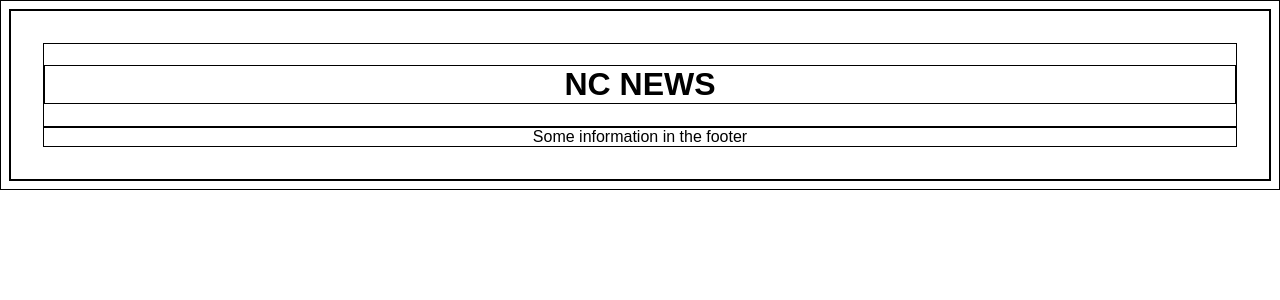
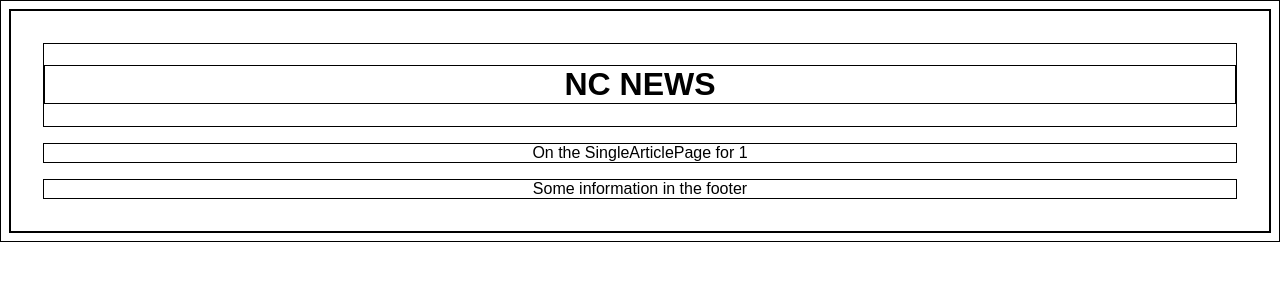
Before and after one commit to Brums16/NC-News-Project, a React (Vite) app: page /articles/1 in a window 1280 px wide. Shown: the top 300 px of the page. Built offline with nearby package versions, Linux system fonts and the light colour scheme.

Commit message:
settting up single page

```diff
--- a/src/App.jsx
+++ b/src/App.jsx
@@ -7,6 +7,7 @@ import './App.css'
 import HomePage from './components/HomePage'
 import ArticlesPage from './components/ArticlesPage'
 import UserPage from './components/UserPage'
+import SingleArticlePage from './components/SingleArticlePage'
 
 
 
@@ -18,7 +19,9 @@ function App() {
     <Routes>
         <Route path="/" element={<HomePage />} />
         <Route path="/articles" element={<ArticlesPage />} />
+        <Route path="/articles/:articleid" element={<SingleArticlePage />} />
         <Route path="/user" element={<UserPage />} />
+
       </Routes>
 
 
--- /dev/null
+++ b/src/components/SingleArticlePage.jsx
@@ -0,0 +1,14 @@
+import React from 'react'
+import { useState } from 'react'
+import { useParams } from 'react-router-dom'
+
+function SingleArticlePage() {
+
+    const {articleid} = useParams()
+
+  return (
+    <p>On the SingleArticlePage for {articleid}</p>
+  )
+}
+
+export default SingleArticlePage
```
